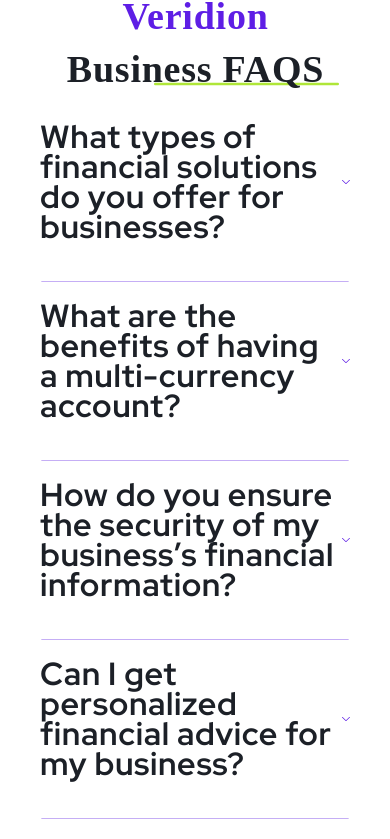
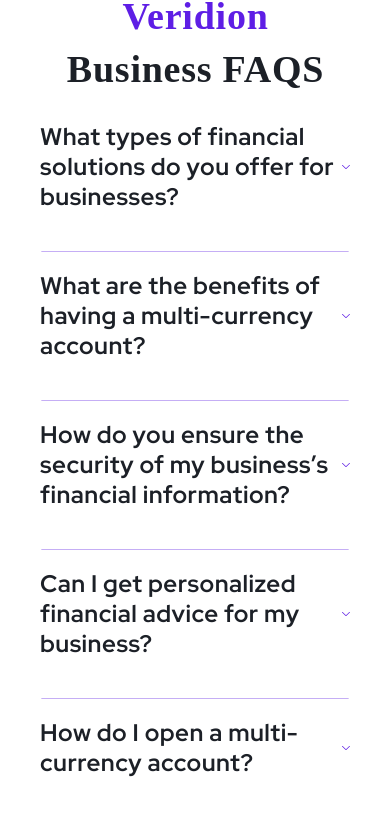
Before and after one commit to BankMY/Bank, a React (Create React App) app: page /for-business in a window 390 px wide. Shown: the part 4340-5179 px from the top of the page. Built offline with nearby package versions, Linux system fonts and the light colour scheme.

Commit message:
droplist adaptation fix

```diff
--- a/src/components/FAQ/Droplist.module.css
+++ b/src/components/FAQ/Droplist.module.css
@@ -31,6 +31,7 @@
     width: 81rem;
     line-height: 1.875rem;
     font-weight: 600;
+    font-size: 2rem;
   }
 
   .veridionIsA {
@@ -38,14 +39,17 @@
     max-width: 100%;
     opacity: 0;
     transition: opacity 0.5s ease-in-out,
+    padding-top 0.5s ease-in-out,
     padding-bottom 0.5s ease-in-out;
     height: 0;
     overflow: hidden;
+    font-size: 1.4rem;
   }
   .veridionIsA.visible {
     opacity: 1;
     height: auto;
-    padding-bottom: 5rem;
+    padding-bottom: 1.5rem;
+    padding-top: 1.5rem;
   }
 
   .arrow {
@@ -56,3 +60,24 @@
   .arrow.rotated {
     transform: rotate(180deg);
   }
+
+
+
+  @media screen and (max-width: 825px) {
+    .whatIsVeridion {
+      font-size: 2rem;
+    }
+
+    .veridionIsA {
+      font-size: 1.1rem;
+    }
+  }
+  @media screen and (max-width: 525px) {
+    .whatIsVeridion {
+      font-size: 1.5rem;
+    }
+
+    .veridionIsA {
+      font-size: 1rem;
+    }
+  }
--- a/src/pages/ForBusiness.module.css
+++ b/src/pages/ForBusiness.module.css
@@ -776,7 +776,9 @@
   }
 }
 @media screen and (max-width: 825px) {
-
+  .fAQTitleChild {
+    visibility: hidden;
+  }
   .onePlatformForContainer {
     font-size: var(--font-size-29xl);
     line-height: 5.25rem;
```
